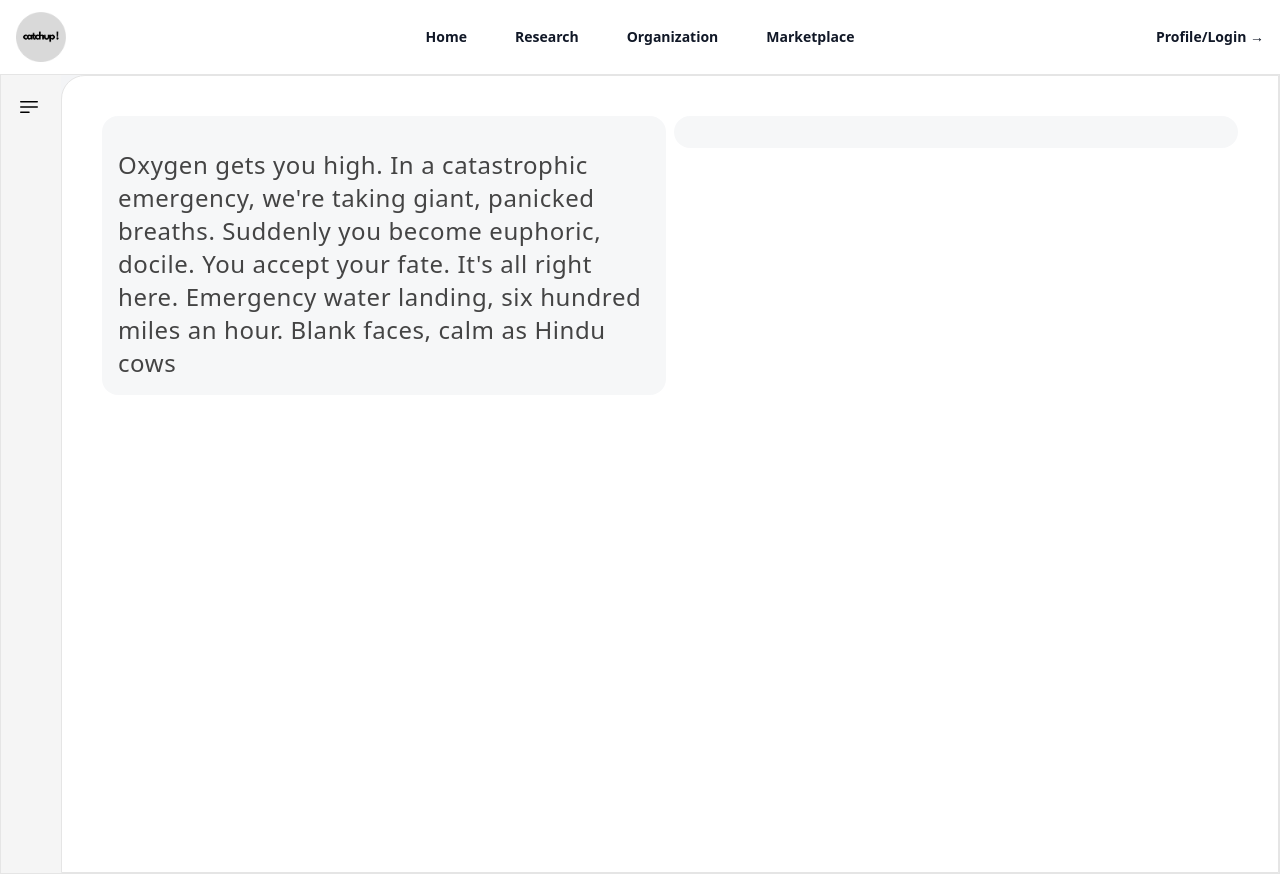
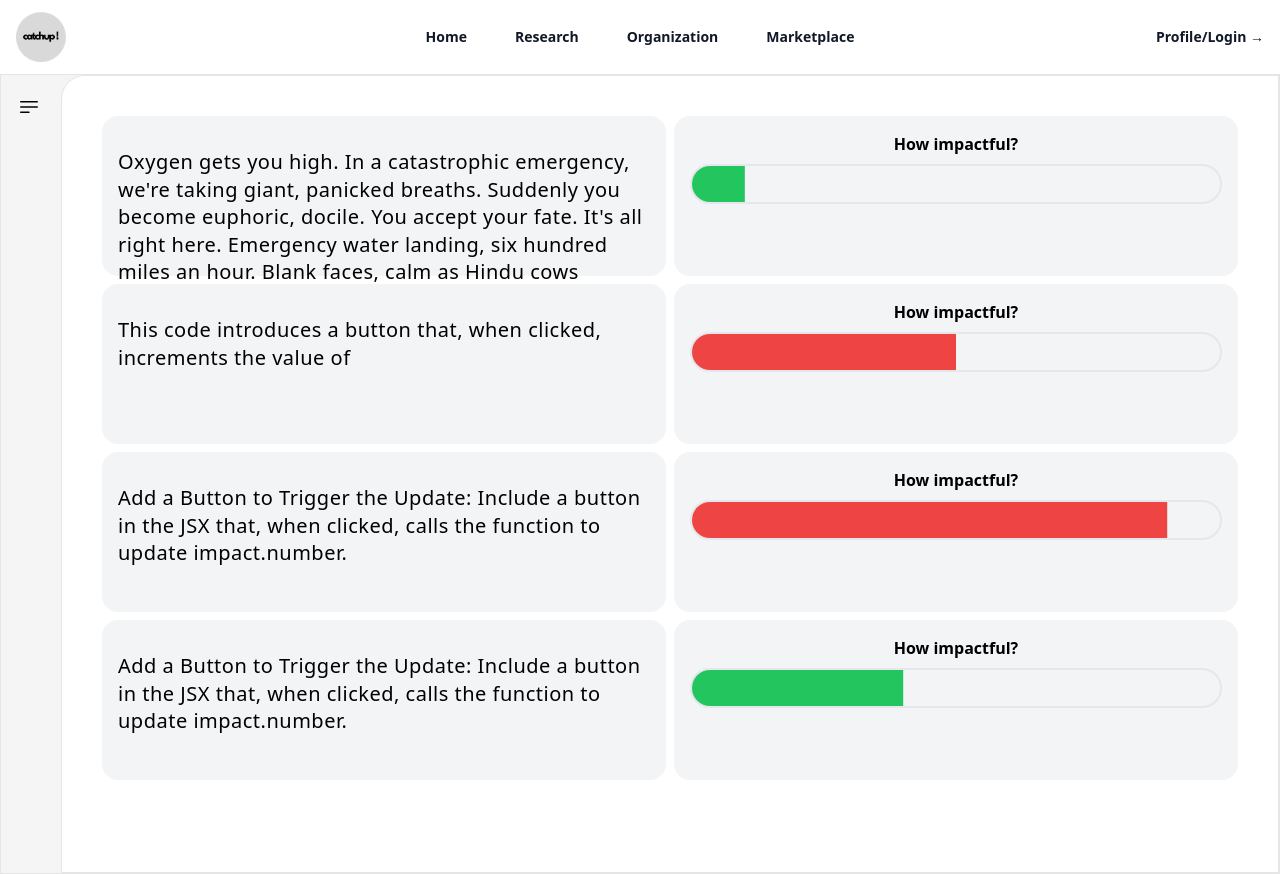
Before and after one commit to raccoonhands1/catchup, a Next.js app in the folder frontend_catchup/: page /research in a window 1280 px wide. Built offline with nearby package versions, Linux system fonts and the light colour scheme.

Commit message:
How impactful chart displays now

```diff
--- a/frontend_catchup/src/app/research/page.tsx
+++ b/frontend_catchup/src/app/research/page.tsx
@@ -14,9 +14,30 @@ import { cn } from "@/lib/utils";
 import { Bars3BottomLeftIcon, Bars3Icon } from "@heroicons/react/24/outline";
 import { IconArrowBigLeftLines } from "@tabler/icons-react";
 import { TextGenerateEffect } from "@/components/text-generate-effect";
+import { Progress } from "@/components/ui/progress";
 
-const words = `Oxygen gets you high. In a catastrophic emergency, we're taking giant, panicked breaths. Suddenly you become euphoric, docile. You accept your fate. It's all right here. Emergency water landing, six hundred miles an hour. Blank faces, calm as Hindu cows
-`;
+interface ImpactItem {
+  num: number;
+  words: string;
+}
+const impact: ImpactItem[] = [
+  {
+    num: 10,
+    words: `Oxygen gets you high. In a catastrophic emergency, we're taking giant, panicked breaths. Suddenly you become euphoric, docile. You accept your fate. It's all right here. Emergency water landing, six hundred miles an hour. Blank faces, calm as Hindu cows`,
+  },
+  {
+    num: 50,
+    words: `This code introduces a button that, when clicked, increments the value of`,
+  },
+  {
+    num: 90,
+    words: `Add a Button to Trigger the Update: Include a button in the JSX that, when clicked, calls the function to update impact.number.`,
+  },
+  {
+    num: 40,
+    words: `Add a Button to Trigger the Update: Include a button in the JSX that, when clicked, calls the function to update impact.number.`,
+  },
+];
 
 export default function SidebarDemo() {
   const links = [
@@ -49,6 +70,7 @@ export default function SidebarDemo() {
       ),
     },
   ];
+
   const [open, setOpen] = useState(false);
   return (
     <div
@@ -125,14 +147,29 @@ const Dashboard = () => {
   return (
     <div className="flex flex-1">
       <div className="p-2 md:p-10 rounded-tl-3xl border border-neutral-200 dark:border-neutral-700 bg-white dark:bg-neutral-900 flex flex-col gap-2 flex-1 w-full h-full">
-        <div className="flex gap-2">
-          <div className="h-min w-full p-4 rounded-2xl bg-gray-100 animate-pulse">
-            <TextGenerateEffect words={words} />
+        {/* boxes */}
+
+        {impact.map((item, index) => (
+          <div key={index} className="flex gap-2">
+            <div
+              key={index}
+              className="h-[10rem] w-full p-4 rounded-2xl bg-gray-100 "
+            >
+              <TextGenerateEffect words={impact[index].words} />
+            </div>
+            <div key={index} className="w-full p-4 rounded-2xl bg-gray-100">
+              {/* <TextGenerateEffect words={words} /> */}
+              <div className="flex justify-center w-full pb-2 font-bold">
+                How impactful?
+              </div>
+              <div className="w-full ">
+                <Progress value={item.num} />
+              </div>
+            </div>
           </div>
-          <div className="h-min w-full p-4 rounded-2xl bg-gray-100 animate-pulse">
-            {/* <TextGenerateEffect words={words} /> */}
-          </div>
-        </div>
+        ))}
+
+        {/* */}
       </div>
     </div>
   );
--- a/frontend_catchup/src/components/text-generate-effect.tsx
+++ b/frontend_catchup/src/components/text-generate-effect.tsx
@@ -45,7 +45,7 @@ export const TextGenerateEffect = ({
   return (
     <div className={cn("font-thin", className)}>
       <div className="mt-4">
-        <div className=" dark:text-white text-black text-2xl leading-snug tracking-wide">
+        <div className=" dark:text-white text-black text-xl leading-snug tracking-wide">
           {renderWords()}
         </div>
       </div>
--- a/frontend_catchup/src/components/ui/progress.tsx
+++ b/frontend_catchup/src/components/ui/progress.tsx
@@ -1,9 +1,9 @@
-"use client"
+"use client";
 
-import * as React from "react"
-import * as ProgressPrimitive from "@radix-ui/react-progress"
+import * as React from "react";
+import * as ProgressPrimitive from "@radix-ui/react-progress";
 
-import { cn } from "@/lib/utils"
+import { cn } from "@/lib/utils";
 
 const Progress = React.forwardRef<
   React.ElementRef<typeof ProgressPrimitive.Root>,
@@ -12,17 +12,19 @@ const Progress = React.forwardRef<
   <ProgressPrimitive.Root
     ref={ref}
     className={cn(
-      "relative h-4 w-full overflow-hidden rounded-full bg-secondary",
+      "relative h-10 w-full border-2 overflow-hidden rounded-full bg-secondary",
       className
     )}
     {...props}
   >
     <ProgressPrimitive.Indicator
-      className="h-full w-full flex-1 bg-primary transition-all"
+      className={`h-full w-full flex-1 ${
+        (value || 0) < 50 ? "bg-green-500" : "bg-red-500"
+      } transition-all`}
       style={{ transform: `translateX(-${100 - (value || 0)}%)` }}
     />
   </ProgressPrimitive.Root>
-))
-Progress.displayName = ProgressPrimitive.Root.displayName
+));
+Progress.displayName = ProgressPrimitive.Root.displayName;
 
-export { Progress }
+export { Progress };
```
